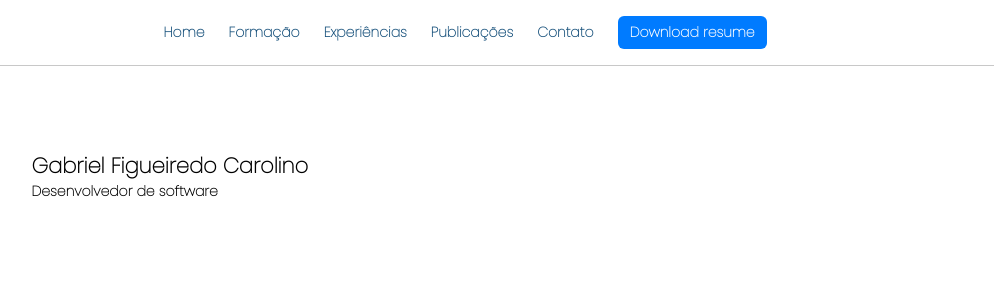
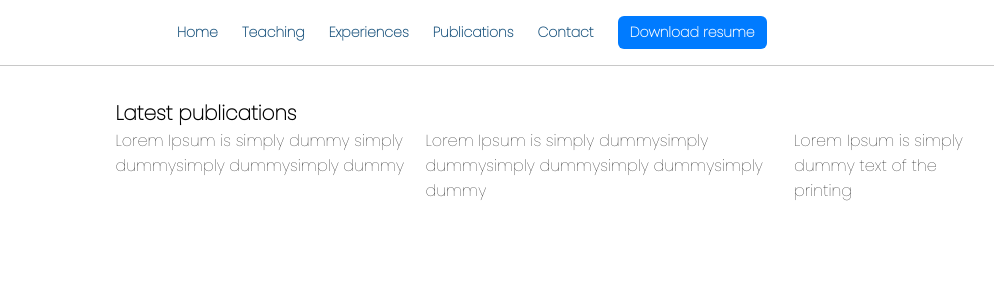
Before and after one commit to gFigueiredoo/My-Web-Site, a plain HTML site: page project/index.html in a window 1280 px wide. Shown: the whole page, without its empty margins (168-1162 px from the left). Drawn offline with Linux system fonts and the light colour scheme.

Commit message:
ADDED: Adjusting publications

```diff
--- a/project/index.html
+++ b/project/index.html
@@ -16,16 +16,16 @@
                     Home
                 </a>
                 <a href="#">
-                    Formação
+                    Teaching
                 </a>
                 <a href="#">
-                    Experiências
+                    Experiences
                 </a>
                 <a href="#">
-                    Publicações
+                    Publications
                 </a>
                 <a href="#">
-                    Contato
+                    Contact
                 </a>
                 <a class="btn-menu" href="#">
                     Download resume
@@ -37,9 +37,22 @@
     <section class="main">
         <div class="center">
             <div class="center-apresentation">
-                <div class="apresentation-name">
-                    <h2>Gabriel Figueiredo Carolino</h2>
-                    <h4>Desenvolvedor de software</h4>
+                <div class="last-publications-title">
+                    <h2>Latest publications</h2>
+                    <div class="publications">
+                        <p>
+                            Lorem Ipsum is simply dummy simply dummysimply dummysimply dummy
+                        </p>
+                        <p>
+                            Lorem Ipsum is simply dummysimply dummysimply dummysimply dummysimply dummy
+                        </p>
+                        <p>
+                            Lorem Ipsum is simply dummy text of the printing
+                        </p>
+                    </div>
+                </div>
+                <div class="my-apresentation">
+
                 </div>
             </div>
 
--- a/project/style.css
+++ b/project/style.css
@@ -65,9 +65,13 @@ header{
 }
 
 .center-apresentation{
-    padding : 8%;
+    padding : 32px 0 0 16%; /* superior | direita | inferior | esquerda*/
 }
 
-.apresentation-name{
-    font-size: 14px;
+.last-publications-title h2{
+    font-size: 20px;
 }
+
+.publications {
+    display: flex;
+}
```
